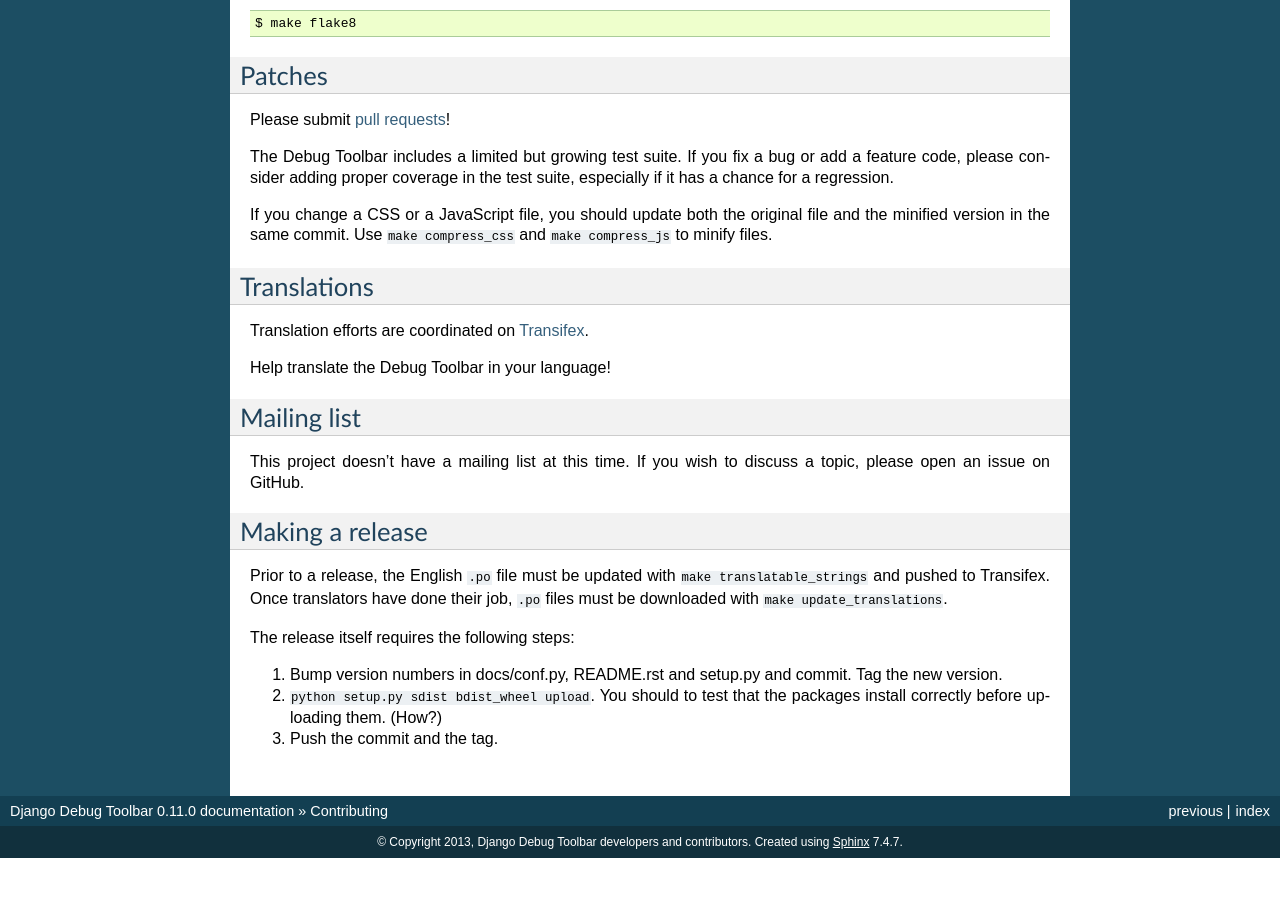
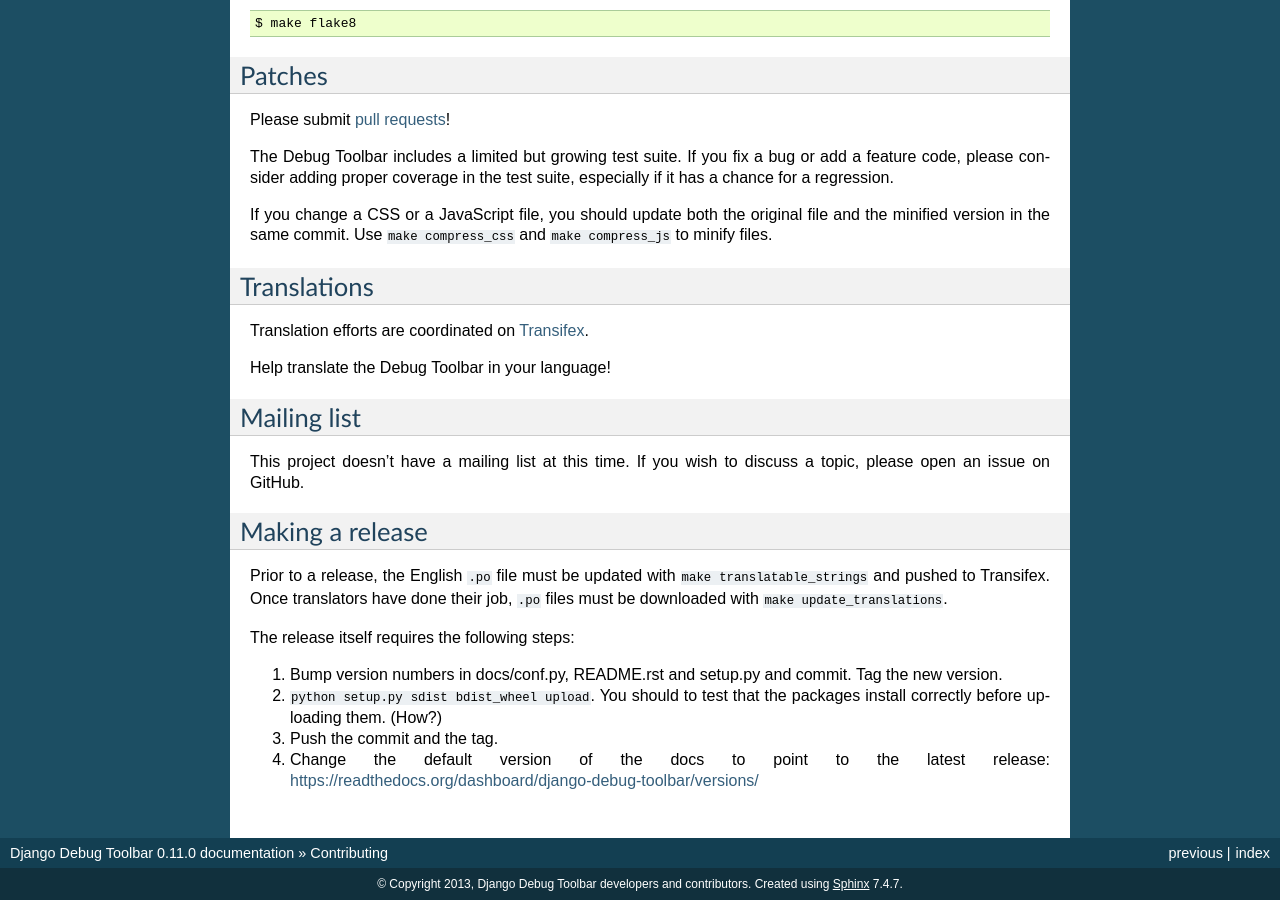
Before and after one commit to jazzband/django-debug-toolbar, a Sphinx documentation site: the page built from docs/contributing.rst, in a window 1280 px wide and 900 px high, scrolled down 1345 px. Built offline with Sphinx 7.4.7, drawn with Linux system fonts in a browser that asks for light colours; before the commit the page ends 2203 px from its top, so only the background shows below that.

Commit message:
Pointing to the 'master' docs creates too much confusion.

```diff
--- a/docs/contributing.rst
+++ b/docs/contributing.rst
@@ -120,3 +120,6 @@
    packages install correctly before uploading them. (How?)
 
 #. Push the commit and the tag.
+
+#. Change the default version of the docs to point to the latest release:
+   https://readthedocs.org/dashboard/django-debug-toolbar/versions/
```
